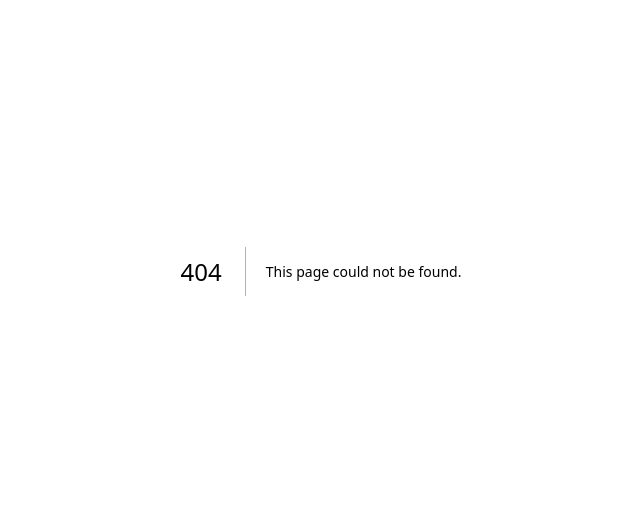
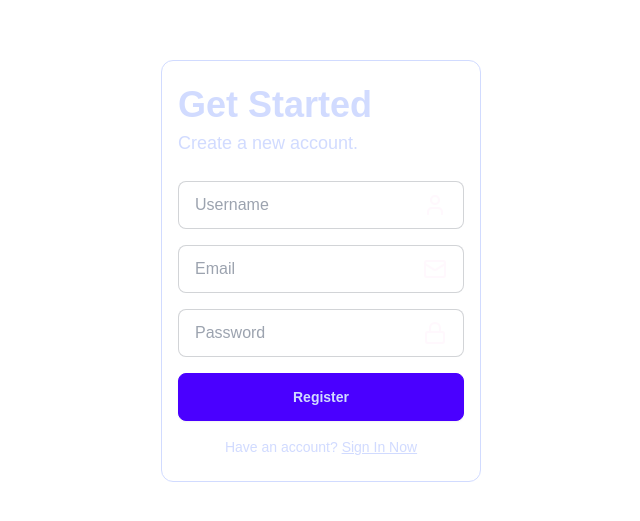
Before and after one commit to Gabriel-L-Martins/fennec-focus, a Next.js app: page /register in a window 1280 px wide. Before the commit this address had no page. Shown: the part 129-650 px from the top of the page, without its empty margins (319-959 px from the left). Built offline with nearby package versions, Linux system fonts and the light colour scheme.

Commit message:
Added register page

```diff
--- /dev/null
+++ b/src/app/register/page.tsx
@@ -0,0 +1,36 @@
+import { Home, Lock, Mail, User } from 'lucide-react';
+import React from 'react';
+import ThemeToggle from '../components/theme-toggle';
+
+const Register: React.FC = () => {
+    return (
+        <div className='min-h-screen flex justify-center items-center text-primary-content '>
+            <div className='min-w-80 bg-base-100 py-6 px-4 rounded-xl border border-primary-content'>
+                <form className='flex flex-col gap-4' action="post">
+                    <div className='flex flex-col gap-1 mb-2'>
+                        <h2 className='text-4xl font-semibold'>Get Started</h2>
+                        <p className='text-lg'>Create a new account.</p>
+                    </div>
+                    <label className="input input-bordered flex justify-between items-center text-secondary-content">
+                        <input type="text" placeholder="Username" />
+                        <User />
+                    </label>
+                    <label className="input input-bordered flex justify-between items-center text-secondary-content">
+                        <input type="email" placeholder="Email" />
+                        <Mail />
+                    </label>
+                    <label className="input input-bordered flex justify-between items-center text-secondary-content">
+                        <input type="password" placeholder="Password" />
+                        <Lock />
+                    </label>
+                    <button className='btn btn-primary'>Register</button>
+                    <div className='flex justify-center'>
+                        <span className='text-primary-content text-sm'>Have an account? <a href='/login' className='link'>Sign In Now</a></span>
+                    </div>
+                </form>
+            </div>
+        </div>
+    );
+};
+
+export default Register;
```
